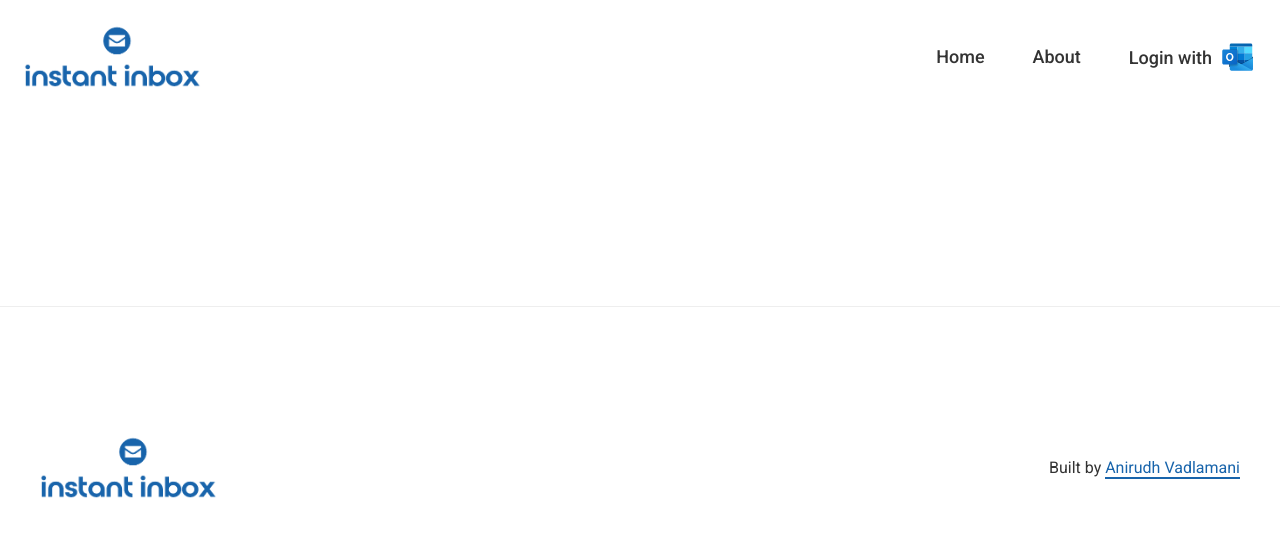
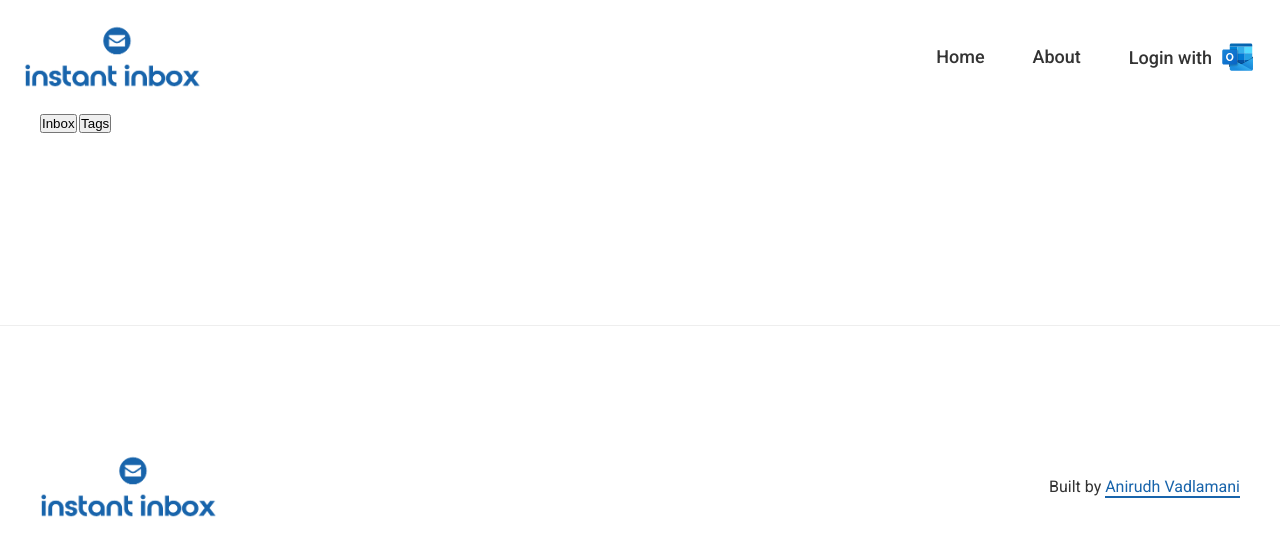
Before and after one commit to AV2001/instant-inbox, a Flask app: page /inbox in a window 1280 px wide. Shown: the top 556 px of the page. Run offline with Flask 2, Linux system fonts and the light colour scheme.

Commit message:
update format of the email components

```diff
--- a/templates/inbox.html
+++ b/templates/inbox.html
@@ -45,9 +45,8 @@
                 emailCard.appendChild(fullName);
                 emailCard.appendChild(emailAddress);
                 emailCard.appendChild(emailSubject);
-                emailCard.appendChild(emailContent);
 
-                container.appendChild(emailCard);
+                sectionEmails.appendChild(emailCard);
             }
         });
     }
@@ -56,8 +55,12 @@
 
 <!-- MAIN -->
 <main>
-    <section class="section-emails">
-        <div class="container"></div>
-    </section>
+    <div class="container inbox-container">
+        <aside class="side-navigation">
+            <button id="inbox" class="btn-side-nav selected">Inbox</button>
+            <button id="tags" class="btn-side-nav">Tags</button>
+        </aside>
+        <section class="section-emails"></section>
+    </div>
 </main>
 {% endblock content %}
```
